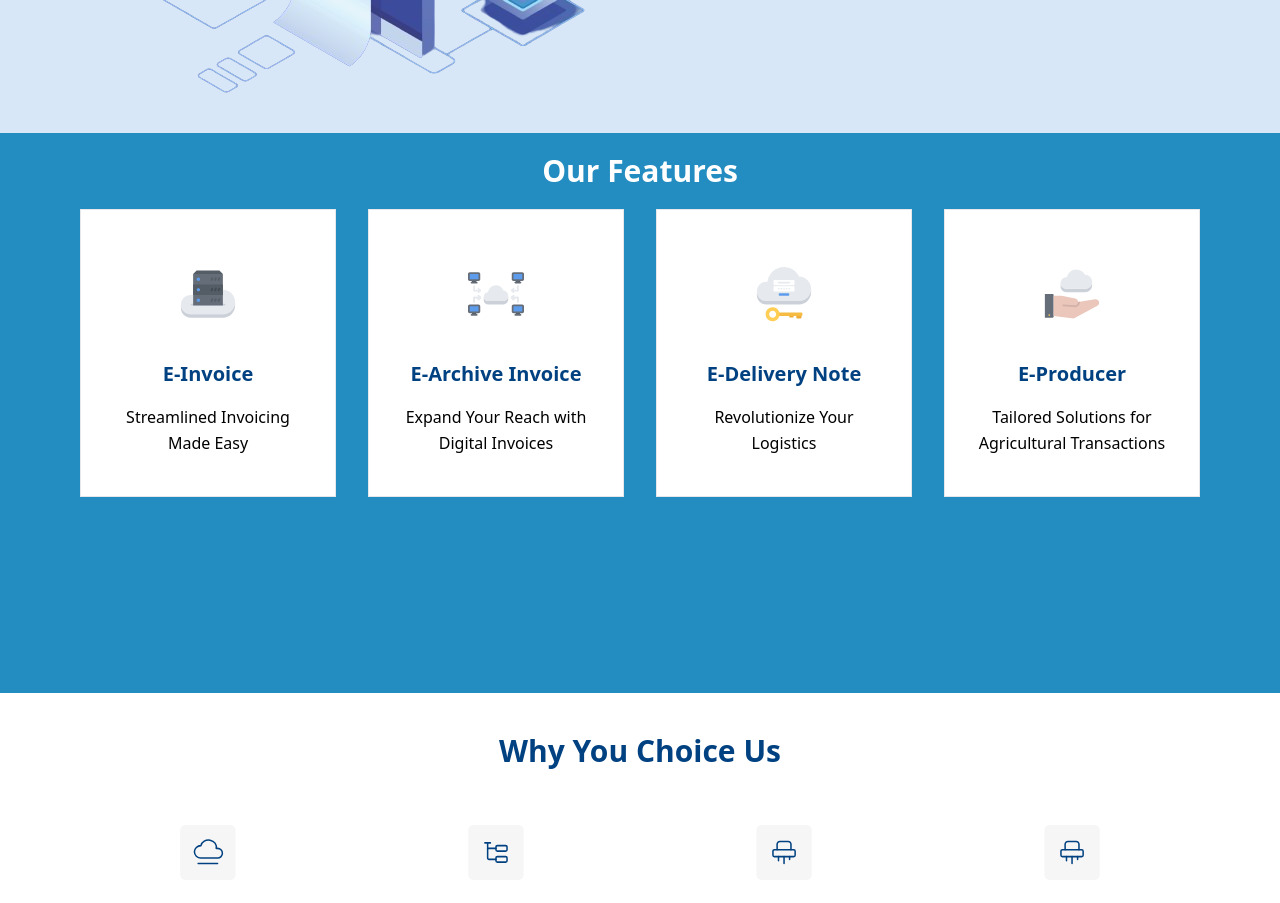
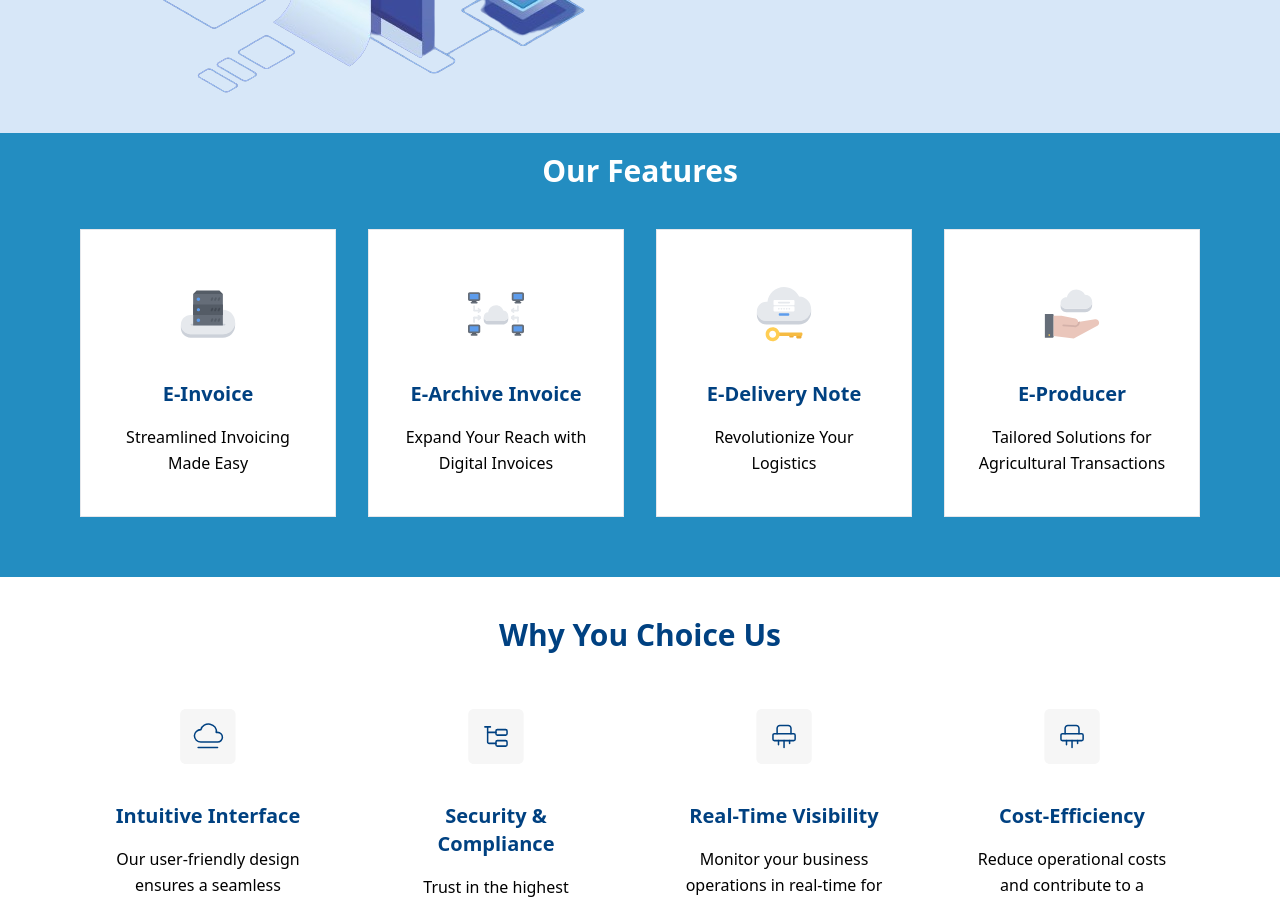
Before and after one commit to Aliyubarde97/E_ConiaSoft, a React (Vite) app: page / in a window 1280 px wide. Shown: the part 1100-2003 px from the top of the page. Built offline with nearby package versions, Linux system fonts and the light colour scheme.

Commit message:
update our features cards

```diff
--- a/src/pages/home/Cards.tsx
+++ b/src/pages/home/Cards.tsx
@@ -6,11 +6,11 @@ import card4 from '../../assets/img/card4.svg'
 const Cards = () => {
     return (
         <>
-            <div className="w-full min-h-[70vh] bg-bg-color">
+            <div className="w-full min-h-[50vh] bg-bg-color">
                 <div className="flex items-center justify-center">
                     <p className="font-bold capitalize text-3xl py-5 text-white">Our Features</p>
                 </div>
-                <div className="container grid lg:grid-cols-4 md:grid-2  gap-12 lg:gap-8  sm:px-6  lg:px-4 mt-10">
+                <div className="container grid lg:grid-cols-4 py-5 md:grid-2  gap-12 lg:gap-8  sm:px-6  lg:px-4 mt-10">
                     {/* card-1 */}
                     <div className=" bg-white mb-10 border  border-color-white text-center py-10 px-6
               cursor-pointer hover:bg-color-primary-dark  ease-in ">
```
